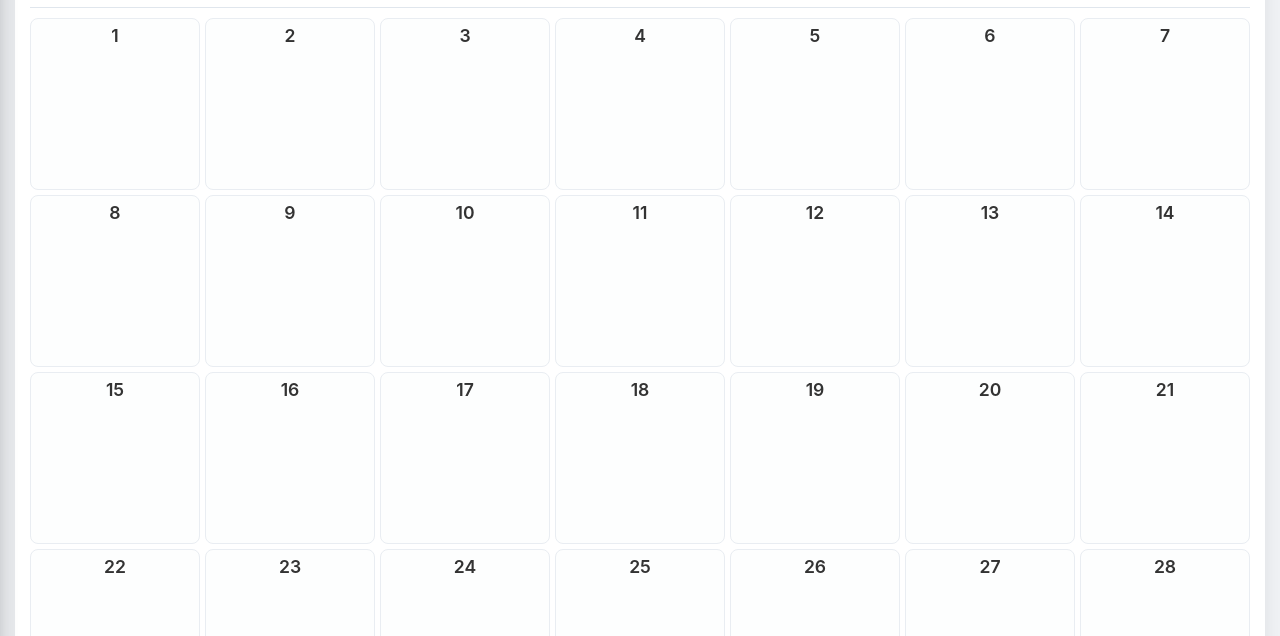
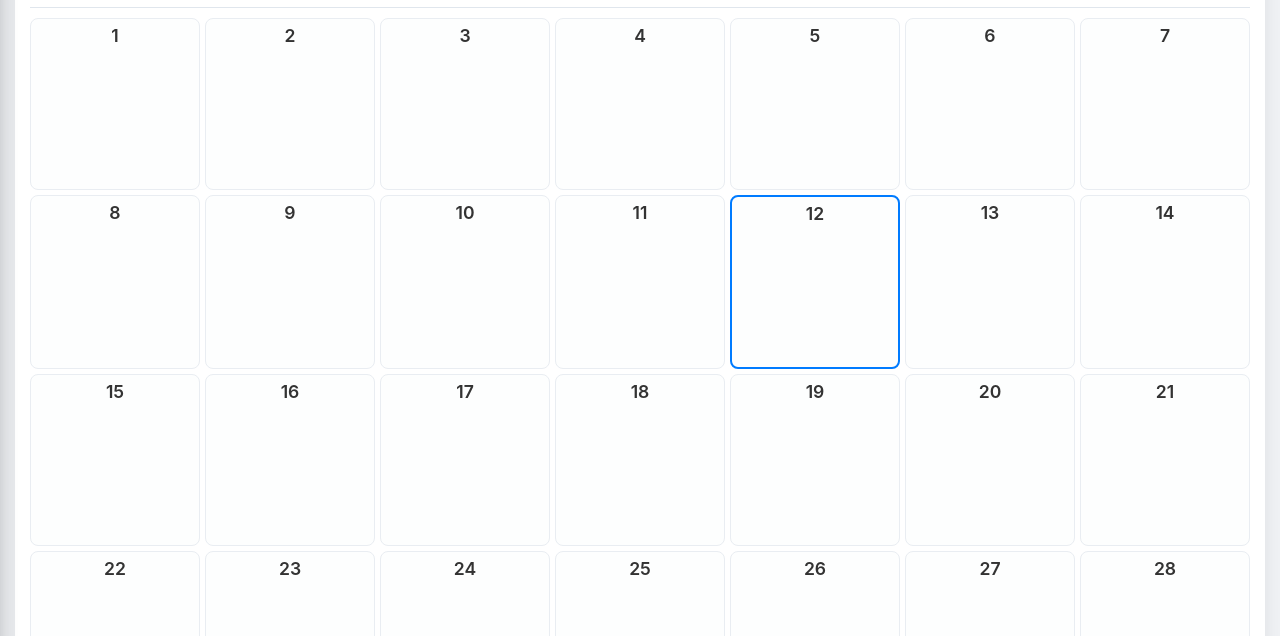
Before and after one commit to 33Javier33/dias-de-supervisor, a plain HTML site: page index.html in a window 1280 px wide. Shown: the part 164-800 px from the top of the page. Drawn offline with Linux system fonts and the light colour scheme.

Commit message:
Actualizar index.html

```diff
--- a/index.html
+++ b/index.html
@@ -180,6 +180,11 @@
         .status-libre { background-color: var(--day-default-bg); color: var(--text-color); }
         .status-supervisor { background-color: var(--status-supervisor-bg); color: var(--status-supervisor-text); }
         .status-crupier { background-color: var(--status-crupier-bg); color: var(--status-crupier-text); }
+
+        /* Estilo para el día actual */
+        .day.today {
+            border: 2px solid var(--button-bg);
+        }
 
         /* --- Secciones de Gestión y Reporte --- */
         .data-management-container h3, .report-section h3 {
@@ -411,6 +416,11 @@
             const daysInMonth = new Date(currentYear, currentMonth + 1, 0).getDate();
             const firstDay = (new Date(currentYear, currentMonth, 1).getDay() + 6) % 7;
 
+            const today = new Date();
+            const todayDate = today.getDate();
+            const todayMonth = today.getMonth();
+            const todayYear = today.getFullYear();
+
             for (let i = 0; i < firstDay; i++) {
                 calendarGrid.insertAdjacentHTML('beforeend', '<div class="day empty"></div>');
             }
@@ -424,6 +434,10 @@
                 const dayDiv = document.createElement('div');
                 dayDiv.className = `day status-${status.toLowerCase()}`;
                 dayDiv.dataset.date = dateKey;
+
+                if (day === todayDate && currentMonth === todayMonth && currentYear === todayYear) {
+                    dayDiv.classList.add('today');
+                }
 
                 let dayHTML = `<div class="day-content">
                         <span class="day-number">${day}</span>
```
